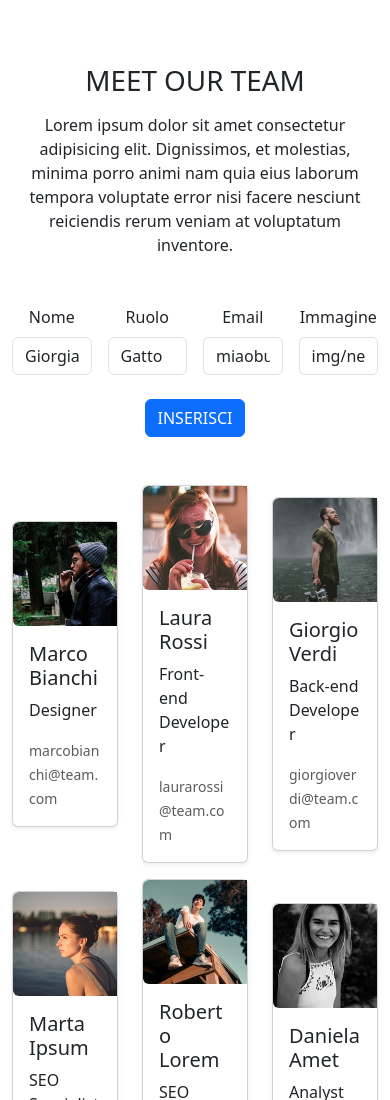
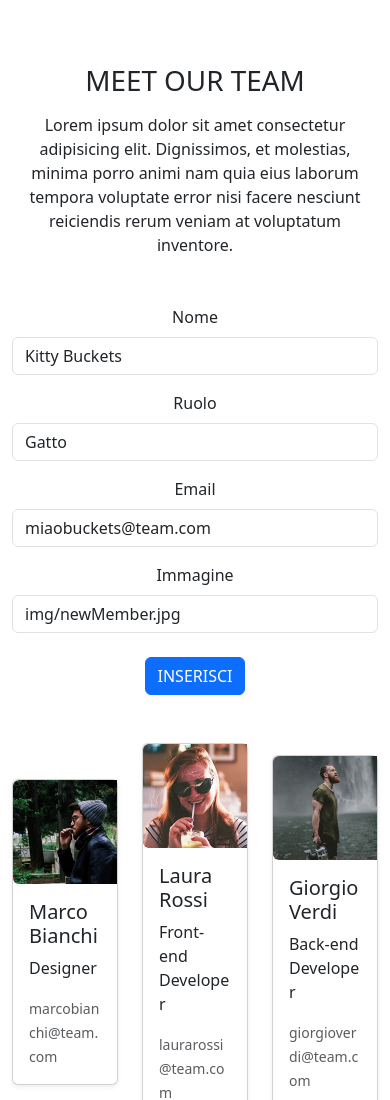
Before and after one commit to GiorgiaSecchi/js-our-team, a plain HTML site: page index.html in a window 390 px wide. Shown: the top 1100 px of the page. Drawn offline with nearby package versions, Linux system fonts and the light colour scheme.

Commit message:
test input form responsive

```diff
--- a/index.html
+++ b/index.html
@@ -48,16 +48,16 @@
       <!-- FORM AGGIUNGI MEMBRO -->
       <form class="my-5">
         <div class="row g-3 text-center">
-          <div class="col">
+          <div class="col-12 col-md-6 col-lg-3">
             <label for="input-Name" class="form-label">Nome</label>
             <input
               class="form-control"
               type="text"
               id="input-Name"
-              value="Giorgia Buckets"
+              value="Kitty Buckets"
             />
           </div>
-          <div class="col">
+          <div class="col-12 col-md-6 col-lg-3">
             <label for="input-Role" class="form-label">Ruolo</label>
             <input
               class="form-control"
@@ -66,7 +66,7 @@
               value="Gatto"
             />
           </div>
-          <div class="col">
+          <div class="col-12 col-md-6 col-lg-3">
             <label for="input-Email" class="form-label">Email</label>
             <input
               class="form-control"
@@ -75,7 +75,7 @@
               value="miaobuckets@team.com"
             />
           </div>
-          <div class="col">
+          <div class="col-12 col-md-6 col-lg-3">
             <label for="input-File" class="form-label">Immagine</label>
             <input
               class="form-control"
```
